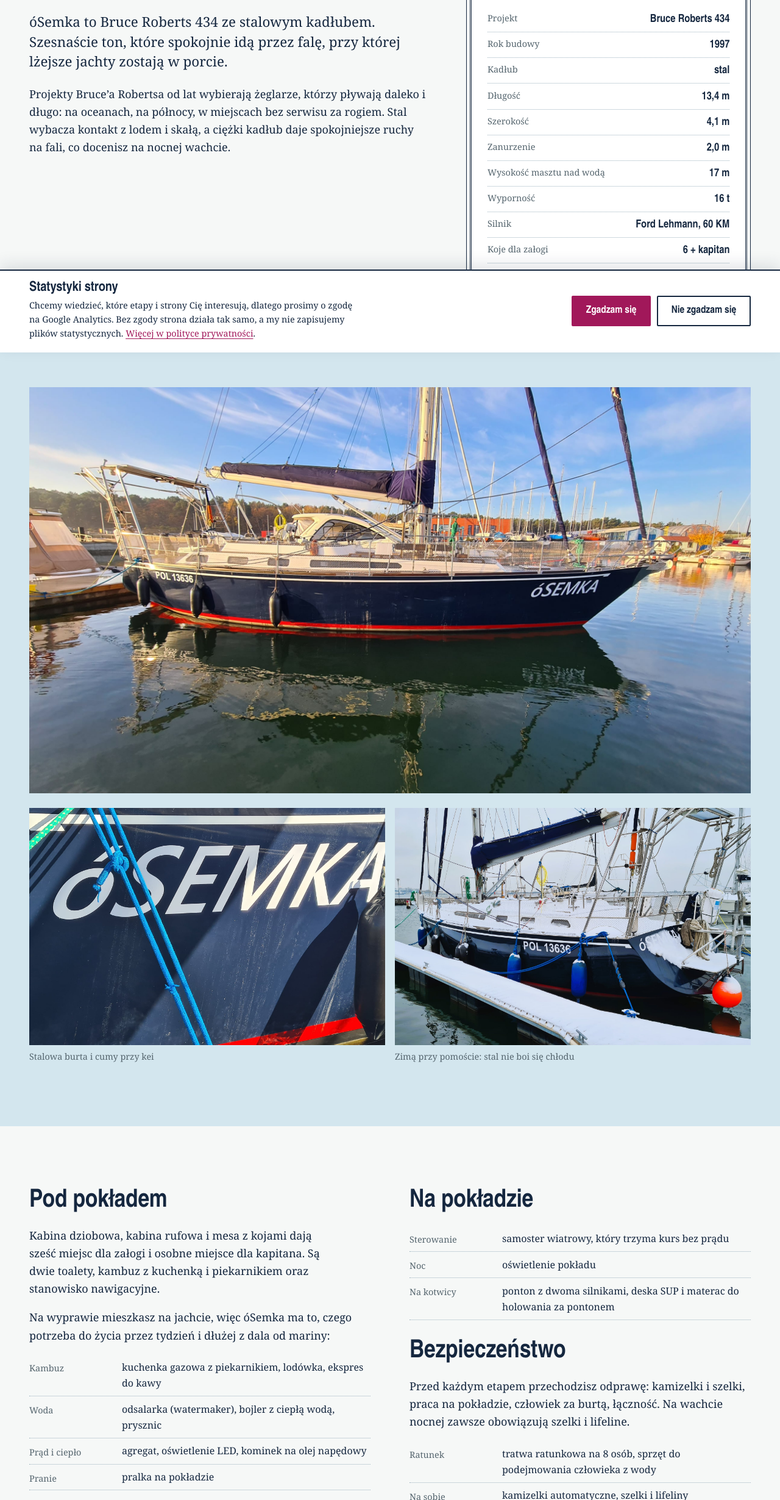
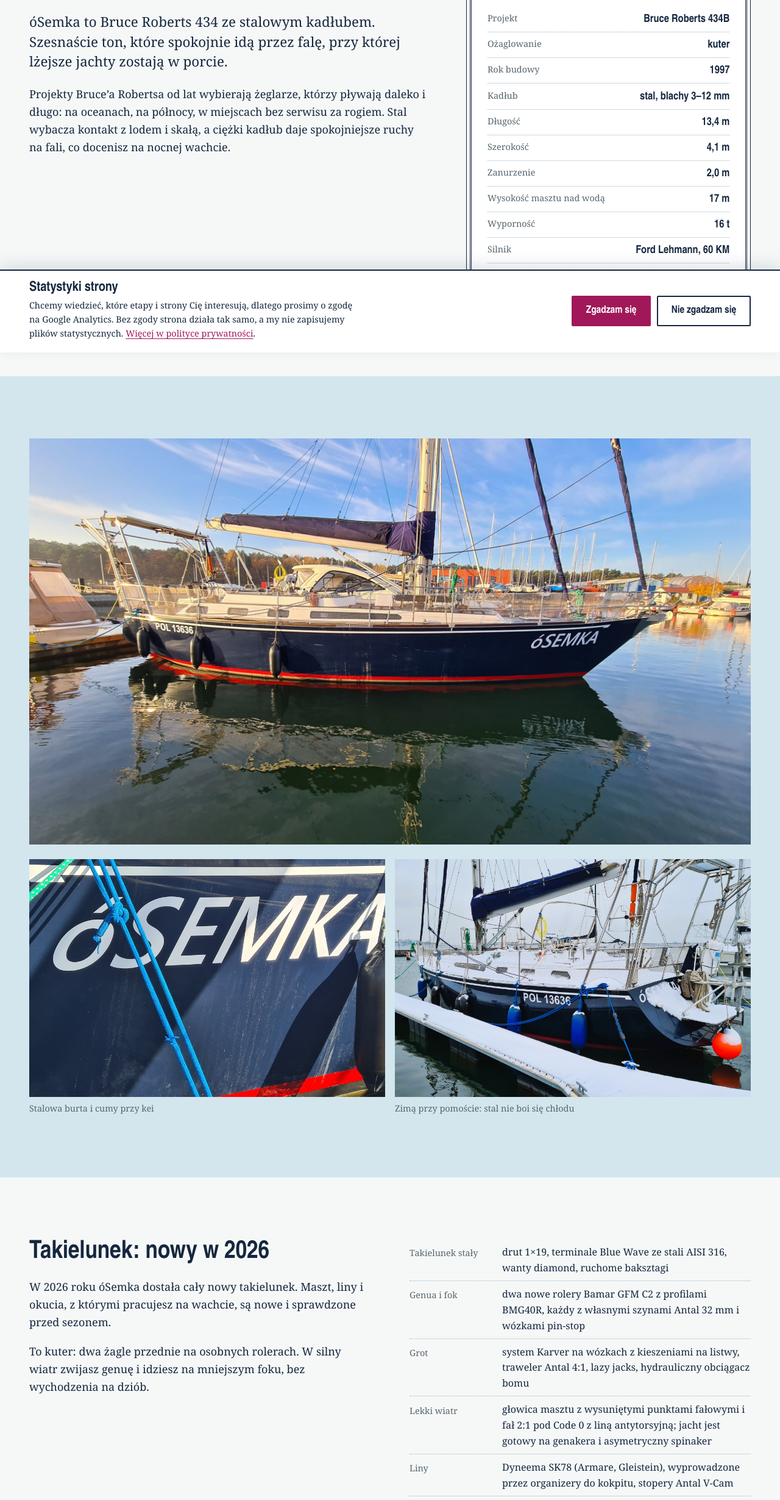
Before and after one commit to SemkoDoktor/osemka-www, an Astro site: page /jacht in a window 1280 px wide. Shown: the part 222-2682 px from the top of the page at 61% size. Built offline with nearby package versions, Linux system fonts and the light colour scheme; Astro itself is replaced by a stand-in of ours.

Commit message:
Jacht: nowy takielunek 2026, kuter 434B, paliwo i blachy
- sekcja „Takielunek: nowy w 2026” (stały, rolery Bamar, grot Karver,
  głowica pod Code 0, Dyneema SK78, stopery Antal)
- zasięg na silniku i grubość blach
- ramka danych: projekt 434B, ożaglowanie kuter, paliwo

Co-Authored-By: Claude Opus 5.5 <noreply@anthropic.com>

```diff
--- a/src/components/Cartouche.astro
+++ b/src/components/Cartouche.astro
@@ -3,6 +3,7 @@
 import { yacht } from '../data/site';
 const rows: [string, string][] = [
   ['Projekt', yacht.design],
+  ['Ożaglowanie', yacht.rig],
   ['Rok budowy', String(yacht.year)],
   ['Kadłub', yacht.hull],
   ['Długość', yacht.loa],
@@ -11,6 +12,7 @@ const rows: [string, string][] = [
   ['Wysokość masztu nad wodą', yacht.airDraught],
   ['Wyporność', yacht.displacement],
   ['Silnik', yacht.engine],
+  ['Paliwo', yacht.fuel],
   ['Koje dla załogi', `${yacht.berthsGuests} + kapitan`],
 ];
 ---
--- a/src/data/site.ts
+++ b/src/data/site.ts
@@ -19,15 +19,17 @@ export const site = {
 
 export const yacht = {
   name: 'óSemka',
-  design: 'Bruce Roberts 434',
+  design: 'Bruce Roberts 434B',
+  rig: 'kuter',
   year: 1997,
-  hull: 'stal',
+  hull: 'stal, blachy 3–12 mm',
   loa: '13,4 m',
   beam: '4,1 m',
   draught: '2,0 m',
   airDraught: '17 m',
   displacement: '16 t',
   engine: 'Ford Lehmann, 60 KM',
+  fuel: '340 l + kanistry',
   berthsGuests: 6,
 };
 
--- a/src/layouts/Base.astro
+++ b/src/layouts/Base.astro
@@ -33,7 +33,7 @@ const canonical = new URL(Astro.url.pathname, Astro.site);
     <meta property="og:image" content={new URL('/og.jpg', Astro.site)} />
     <meta property="og:image:width" content="1200" />
     <meta property="og:image:height" content="630" />
-    <meta property="og:image:alt" content="óSemka, stalowy jacht Bruce Roberts 434, przy kei" />
+    <meta property="og:image:alt" content="óSemka, stalowy jacht Bruce Roberts 434B, przy kei" />
     <meta name="twitter:card" content="summary_large_image" />
     <meta name="theme-color" content="#15273f" />
     {site.gscVerification && <meta name="google-site-verification" content={site.gscVerification} />}
--- a/src/pages/jacht.astro
+++ b/src/pages/jacht.astro
@@ -7,7 +7,7 @@ import burta from '../assets/zdjecia/osemka-burta.jpg';
 import zima from '../assets/zdjecia/osemka-zima.jpg';
 import piecyk from '../assets/zdjecia/osemka-piecyk.jpg';
 ---
-<Base title="Jacht" description="óSemka: stalowy jacht oceaniczny Bruce Roberts 434, 13,4 m, 16 ton. Sześć koi dla załogi, zbudowany do żeglugi w wysokich szerokościach.">
+<Base title="Jacht" description="óSemka: stalowy jacht oceaniczny Bruce Roberts 434B (kuter), 13,4 m, 16 ton. Sześć koi dla załogi, zbudowany do żeglugi w wysokich szerokościach.">
   <section class="wrap hero">
     <div>
       <h1>Stal, nie plastik</h1>
@@ -25,6 +25,25 @@ import piecyk from '../assets/zdjecia/osemka-piecyk.jpg';
         alt="Nazwa óSemka na granatowej burcie, obok cumy i odbijacz" caption="Stalowa burta i cumy przy kei" />
       <Photo src={zima} ratio="3 / 2"
         alt="óSemka zimą przy zaśnieżonym pomoście, na burcie numer POL 13636" caption="Zimą przy pomoście: stal nie boi się chłodu" />
+    </div>
+  </section>
+
+  <section class="section">
+    <div class="wrap cols">
+      <div>
+        <h2>Takielunek: nowy w 2026</h2>
+        <p>W 2026 roku óSemka dostała cały nowy takielunek. Maszt, liny i okucia, z którymi pracujesz na wachcie, są nowe i sprawdzone przed sezonem.</p>
+        <p>To kuter: dwa żagle przednie na osobnych rolerach. W silny wiatr zwijasz genuę i idziesz na mniejszym foku, bez wychodzenia na dziób.</p>
+      </div>
+      <dl class="kit">
+        <div><dt>Takielunek stały</dt><dd>drut 1×19, terminale Blue Wave ze stali AISI 316, wanty diamond, ruchome baksztagi</dd></div>
+        <div><dt>Genua i fok</dt><dd>dwa nowe rolery Bamar GFM C2 z profilami BMG40R, każdy z własnymi szynami Antal 32 mm i wózkami pin-stop</dd></div>
+        <div><dt>Grot</dt><dd>system Karver na wózkach z kieszeniami na listwy, traweler Antal 4:1, lazy jacks, hydrauliczny obciągacz bomu</dd></div>
+        <div><dt>Lekki wiatr</dt><dd>głowica masztu z wysuniętymi punktami fałowymi i fał 2:1 pod Code 0 z liną antytorsyjną; jacht jest gotowy na genakera i asymetryczny spinaker</dd></div>
+        <div><dt>Liny</dt><dd>Dyneema SK78 (Armare, Gleistein), wyprowadzone przez organizery do kokpitu, stopery Antal V-Cam</dd></div>
+        <div><dt>Zasięg na silniku</dt><dd>340 l paliwa w zbiornikach i zapas w kanistrach; około 2 l/h przy 4,5 węzła, czyli orientacyjnie 700 mil na samych zbiornikach</dd></div>
+        <div><dt>Kadłub</dt><dd>stalowe blachy od 3 mm (pokład) do 12 mm (spód kilu)</dd></div>
+      </dl>
     </div>
   </section>
 
```
